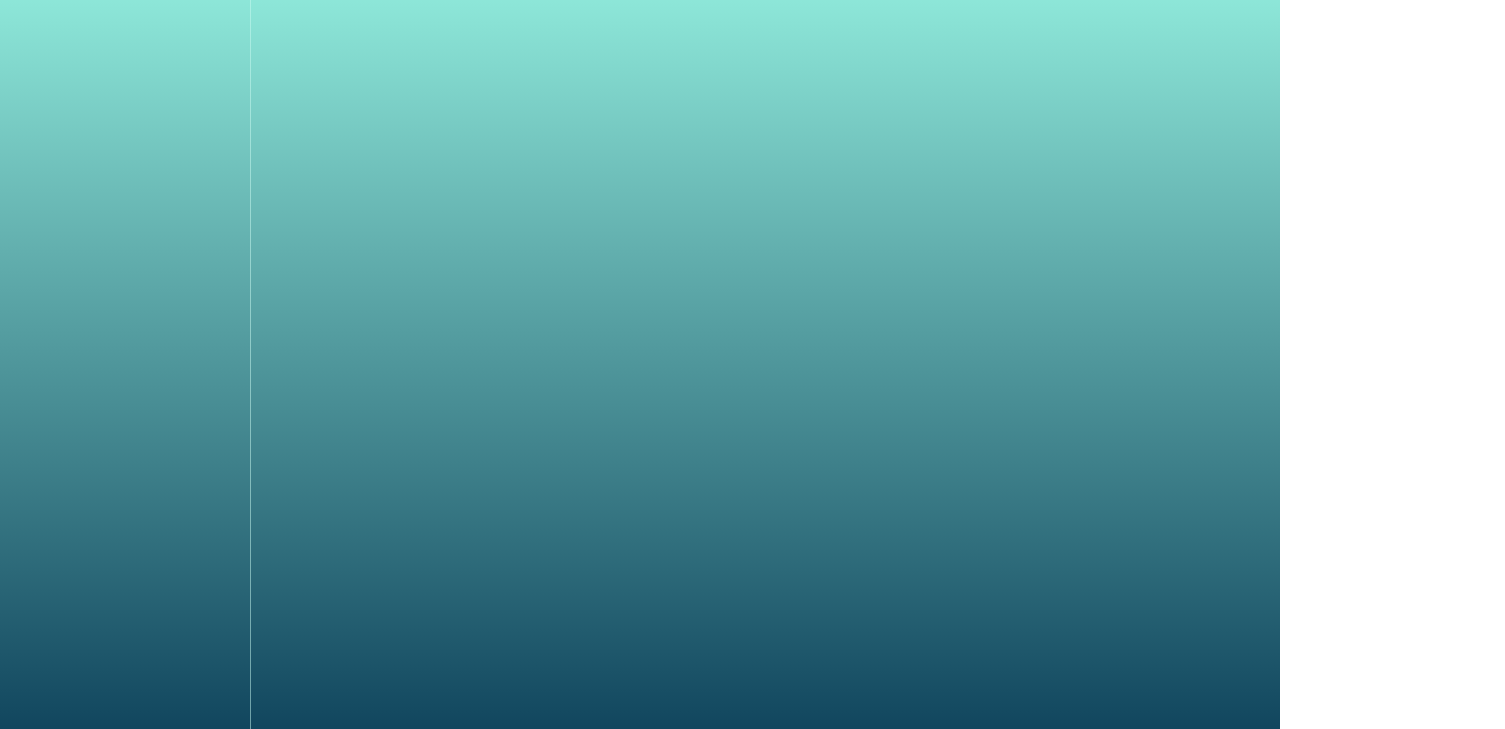
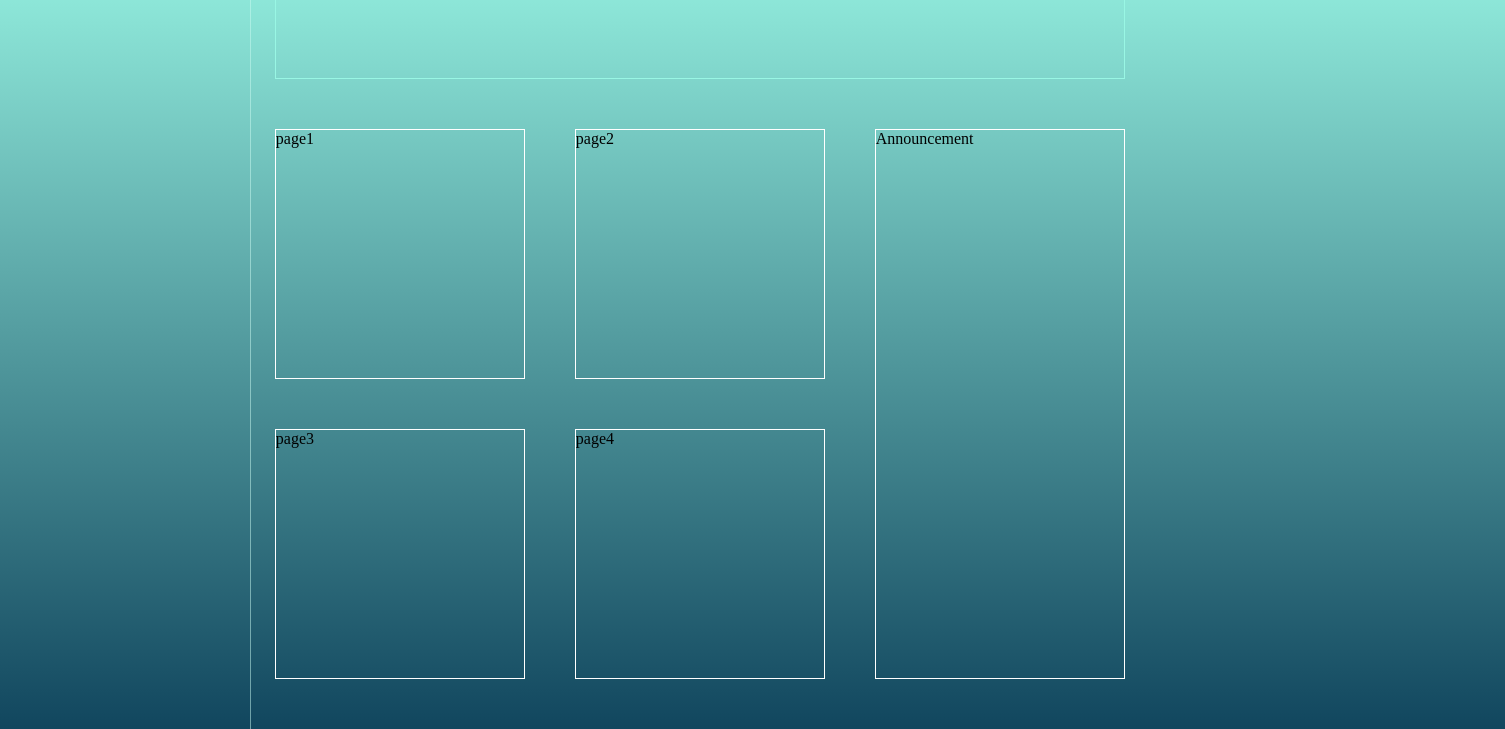
Before and after one commit to celstj/odin_admin_dash, a plain HTML site: page index.html in a window 1280 px wide. Shown: the part 71-800 px from the top of the page, 1505 px wide, since content can reach past the window. Drawn offline with Linux system fonts and the light colour scheme.

Commit message:
update dashboard grid layout

```diff
--- a/index.html
+++ b/index.html
@@ -11,7 +11,12 @@
             <h3>Dashboard</h3>
         </div>
         <div class="main">
-
+            <div class="header">Header</div>
+            <div class="item page1">page1</div>
+            <div class="item page2">page2</div>
+            <div class="item page3">page3</div>
+            <div class="item page4">page4</div>
+            <div class="item announcement">Announcement</div>
         </div>
     </div>
 
--- a/main.css
+++ b/main.css
@@ -9,7 +9,6 @@ html {
 }
 
 .container {
-    display: flex;
     margin: 0;
 }
 
@@ -20,6 +19,32 @@ html {
     height:100vh;
 }
 
+.main {
+    display: grid;
+    position:relative;
+    left: 28.1vh;
+    grid-template: 100px 250px 250px /
+                    250px 250px 250px;
+    /* background-color: blue; */
+    column-gap: 50px;
+    row-gap: 50px;
+    padding:50px;
+}
+
+.item {
+    border: 1px solid white;
+}
+
+.header {
+    grid-area: 1/1/2/4;
+    border: 1px solid #99f6e4;
+}
+
+
+.announcement {
+    grid-area: 2/3/4/4;
+}
+
 h3{
     color: white;
     position: relative;
```
